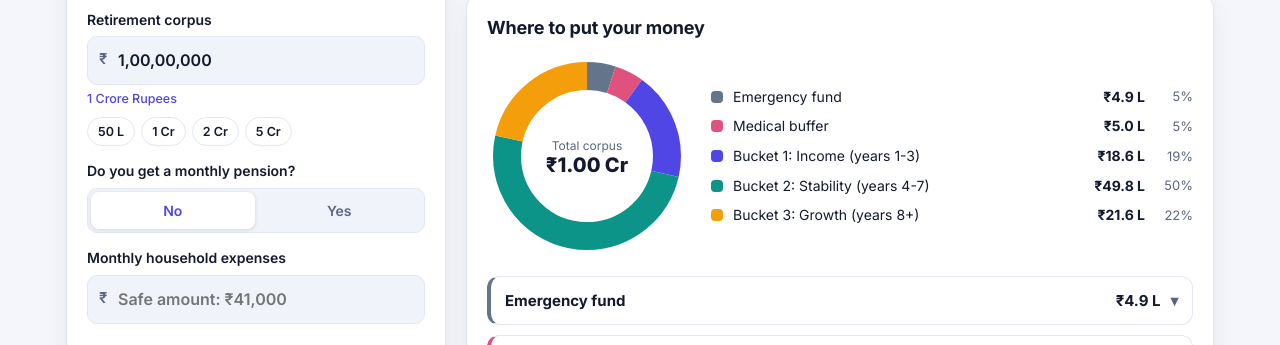
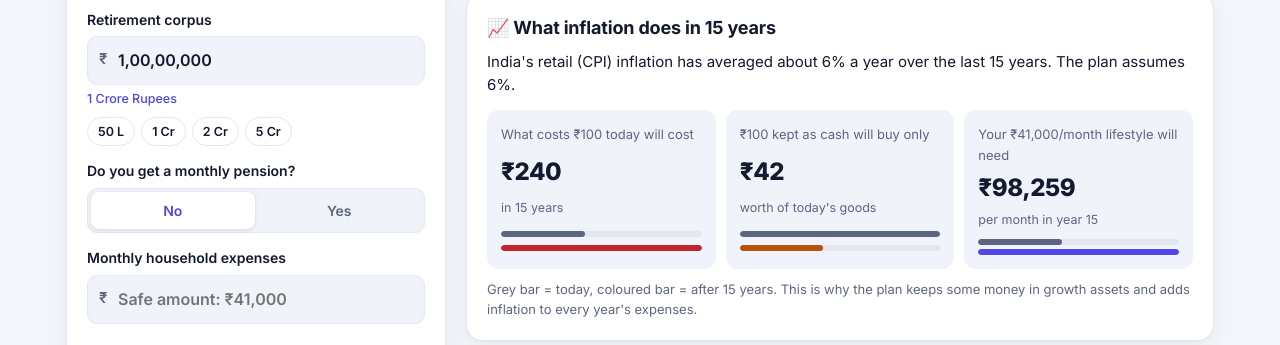
Before and after one commit to aakashsoni1209/retirement-corpus-planner, a plain HTML site: page index.html in a window 1280 px wide. Shown: the part 451-796 px from the top of the page. Drawn offline with Linux system fonts and the light colour scheme.

Commit message:
Inflation card: what ₹100 becomes over the plan horizon
Co-Authored-By: Claude Opus 5.5 <noreply@anthropic.com>

```diff
--- a/index.html
+++ b/index.html
@@ -89,6 +89,12 @@
   .item .track { grid-column:1/-1; height:6px; background:var(--soft); border-radius:99px; overflow:hidden; }
   .item .track div { height:100%; background:var(--c); border-radius:99px; }
   .note { color:var(--muted); font-size:13px; margin-top:10px; }
+  .infl { display:grid; grid-template-columns:repeat(3,1fr); gap:10px; }
+  @media (max-width:760px) { .infl { grid-template-columns:1fr; } }
+  .infl > div { background:var(--soft); border-radius:12px; padding:14px; display:grid; gap:4px; }
+  .infl span { font-size:13px; color:var(--muted); } .infl b { font-size:24px; font-weight:800; letter-spacing:-.02em; }
+  .infl em { font-style:normal; font-size:12.5px; color:var(--muted); margin-bottom:6px; }
+  .infl .track { height:6px; background:var(--line); border-radius:99px; overflow:hidden; } .infl .track div { height:100%; border-radius:99px; }
   .two { display:grid; grid-template-columns:1fr 1fr; gap:20px; }
   @media (max-width:760px) { .two { grid-template-columns:1fr; } }
   .tiles { display:grid; grid-template-columns:repeat(3,1fr); gap:8px; margin-bottom:12px; }
@@ -230,6 +236,24 @@ function chart(p) {
     <polyline points="${line}" fill="none" stroke="var(--accent)" stroke-width="2.5" stroke-linejoin="round"/>${dots}</svg>`;
 }
 
+function inflationCard(p) {
+  const n = p.inputs.years, i = ASSUMPTIONS.inflation, f = Math.pow(1 + i, n);
+  const cost = 100 * f, worth = 100 / f, exp = p.inputs.monthlyExpense;
+  return `<div class="card">
+    <h2>📈 What inflation does in ${n} years</h2>
+    <p class="sub" style="margin:-6px 0 14px">India's retail (CPI) inflation has averaged about ${(i * 100).toFixed(0)}% a year over the last 15 years. The plan assumes ${(i * 100).toFixed(0)}%.</p>
+    <div class="infl">
+      <div><span>What costs ₹100 today will cost</span><b>${inr(cost)}</b><em>in ${n} years</em>
+        <div class="track"><div style="width:${100 / f}%;background:var(--muted)"></div></div><div class="track"><div style="width:100%;background:var(--bad)"></div></div></div>
+      <div><span>₹100 kept as cash will buy only</span><b>${inr(worth)}</b><em>worth of today's goods</em>
+        <div class="track"><div style="width:100%;background:var(--muted)"></div></div><div class="track"><div style="width:${worth}%;background:var(--warn)"></div></div></div>
+      <div><span>Your ${inr(exp)}/month lifestyle will need</span><b>${inr(exp * f)}</b><em>per month in year ${n}</em>
+        <div class="track"><div style="width:${100 / f}%;background:var(--muted)"></div></div><div class="track"><div style="width:100%;background:var(--accent)"></div></div></div>
+    </div>
+    <div class="note">Grey bar = today, coloured bar = after ${n} years. This is why the plan keeps some money in growth assets and adds inflation to every year's expenses.</div>
+  </div>`;
+}
+
 function render() {
   const d = Object.fromEntries(new FormData(form));
   document.getElementById('ageOut').textContent = d.age + ' yrs';
@@ -271,6 +295,8 @@ function render() {
     </div>
   </div>
   ${alerts}
+
+  ${inflationCard(p)}
 
   <div class="card">
     <h2>Where to put your money</h2>
```
